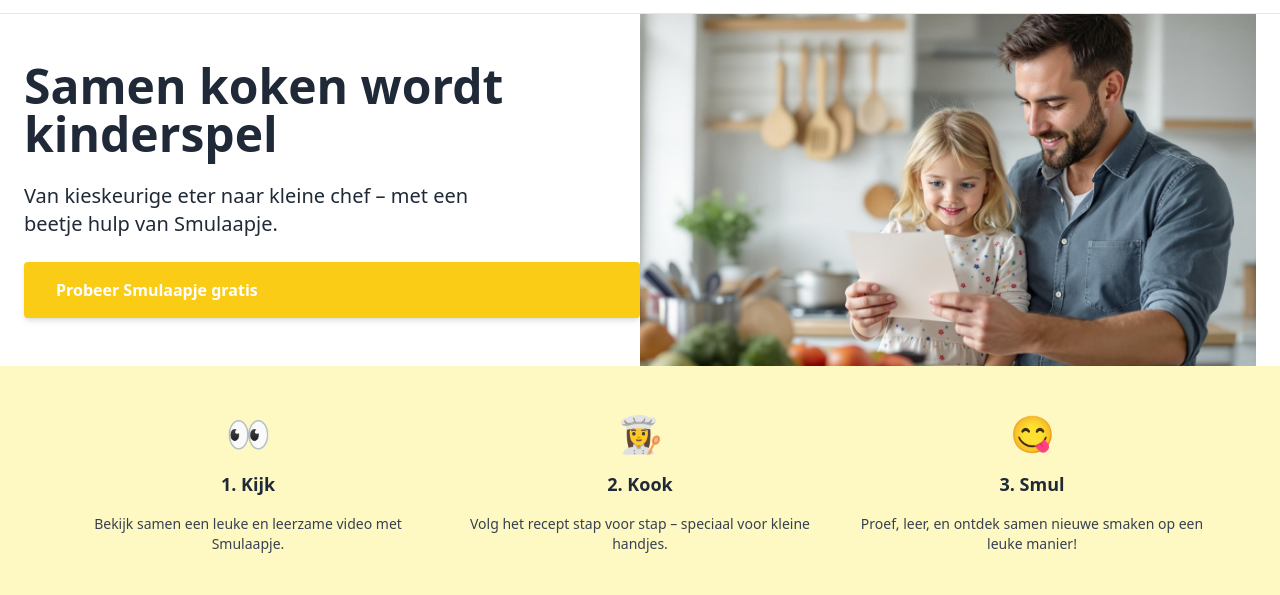
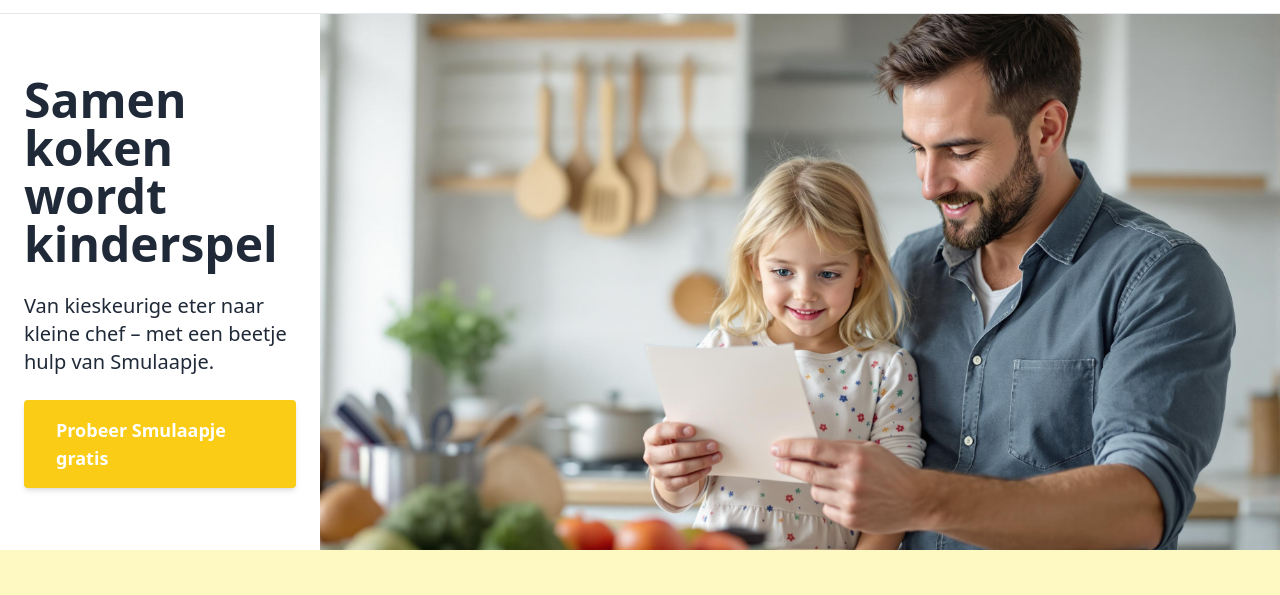
Before and after one commit to Smulaapje/Smulaapje, a plain HTML site: page index.html in a window 1280 px wide. Shown: the part 163-758 px from the top of the page. Drawn offline with nearby package versions, Linux system fonts and the light colour scheme.

Commit message:
Update index.html

```diff
--- a/index.html
+++ b/index.html
@@ -11,29 +11,30 @@
   <!-- Header wordt ingeladen via JavaScript -->
   <div id="header-placeholder"></div>
 
-  <!-- Hero section -->
-<section class="w-full flex flex-col md:flex-row items-stretch justify-between px-6 pt-0 pb-0">
-  <!-- Text left -->
-  <div class="md:w-1/2 flex flex-col justify-center space-y-6 py-12">
+<!-- Hero section -->
+<section class="w-full flex flex-col md:flex-row items-stretch justify-between p-0 m-0">
+  <!-- Text left (1/4) -->
+  <div class="w-full md:w-1/4 flex flex-col justify-center px-6 py-12 space-y-6 bg-white">
     <h1 class="text-3xl md:text-5xl font-bold leading-tight">Samen koken wordt kinderspel</h1>
     <p class="text-lg md:text-xl max-w-md">
       Van kieskeurige eter naar kleine chef – met een beetje hulp van Smulaapje.
     </p>
-    <a href="signup.html" class="inline-block bg-yellow-400 hover:bg-yellow-500 text-white font-semibold px-8 py-4 rounded shadow-md transition">
+    <a href="signup.html" class="inline-block bg-yellow-400 hover:bg-yellow-500 text-white font-semibold text-lg px-8 py-4 rounded shadow-md transition">
       Probeer Smulaapje gratis
     </a>
   </div>
 
-  <!-- Image right -->
-  <div class="md:w-1/2 flex-shrink-0">
+  <!-- Image right (3/4) -->
+  <div class="w-full md:w-3/4">
     <img
       src="images/reallife/dad-and-daughter-cooking.jpg"
       alt="Vader en dochter koken samen"
       class="w-full h-full object-cover"
-      style="max-height: 480px;"
+      style="max-height: 600px;"
     >
   </div>
 </section>
+
 
 
   <!-- Stappenplan -->
```
